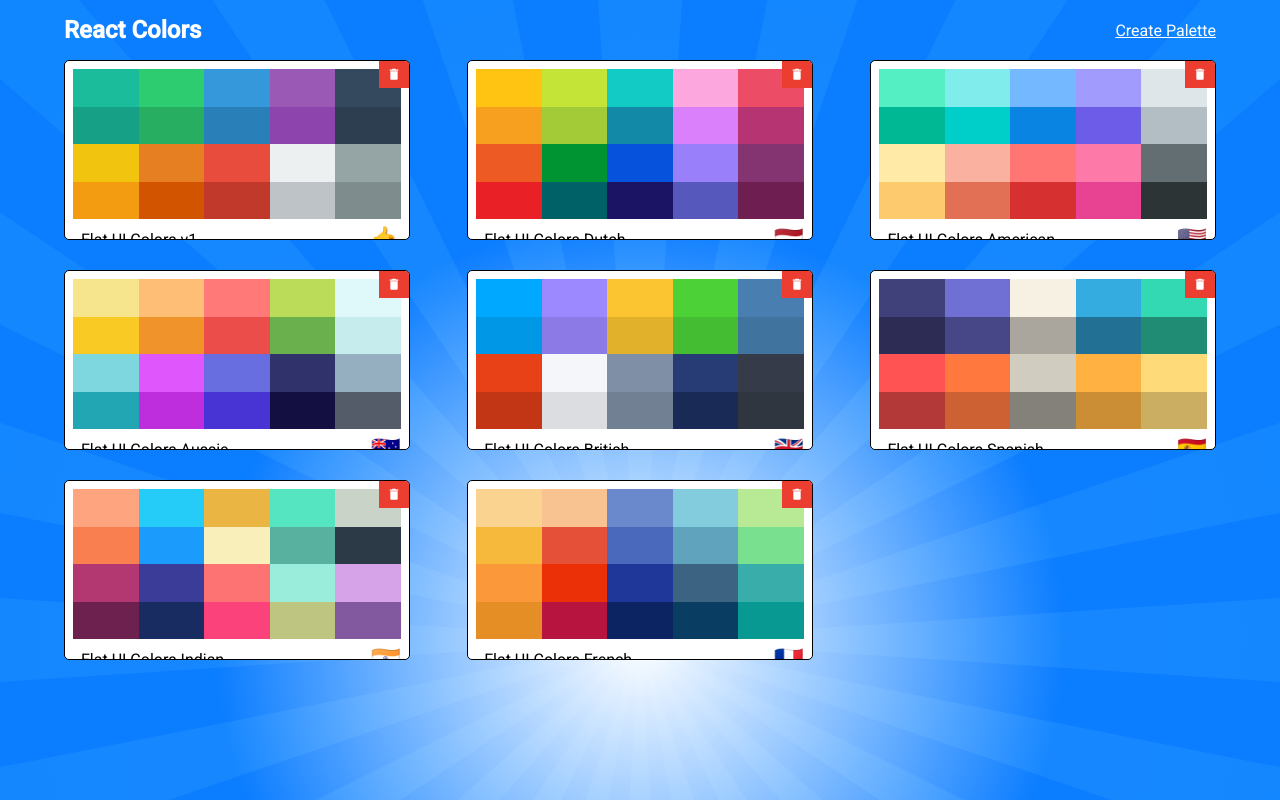
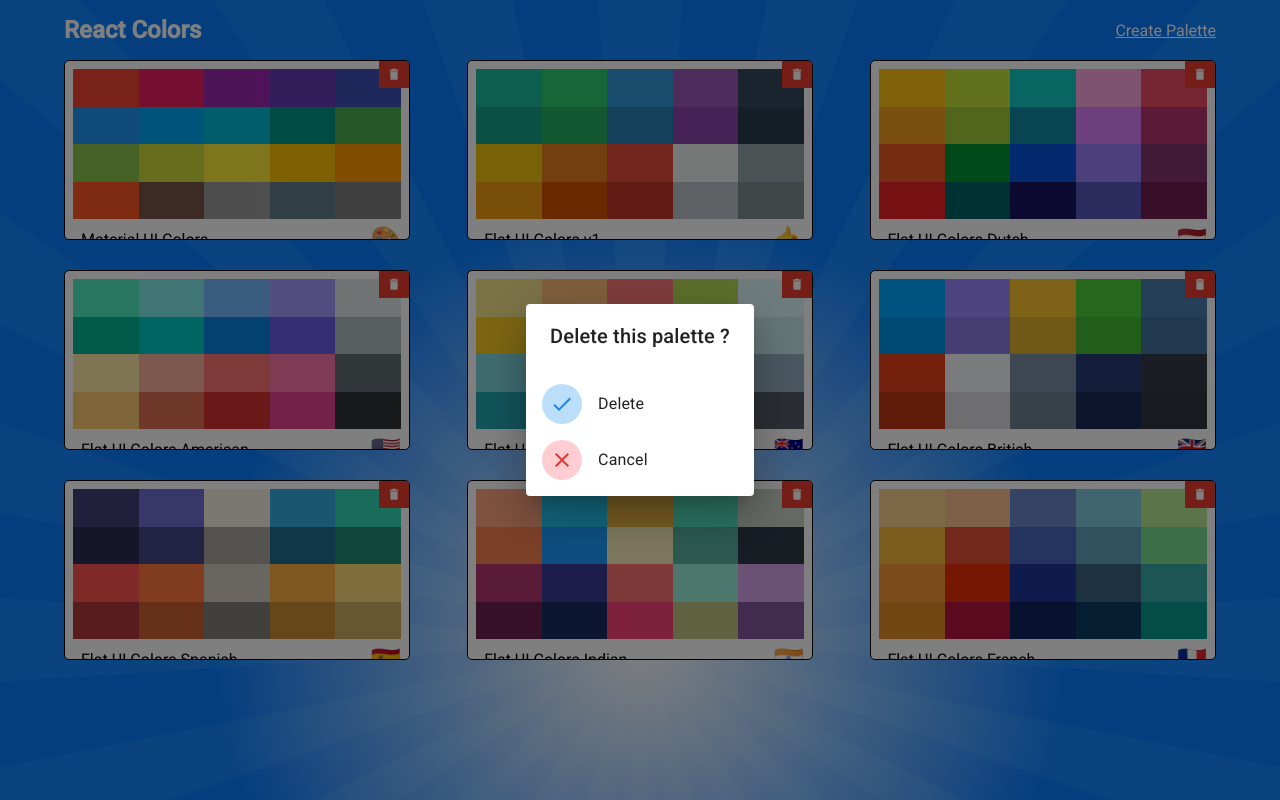
Before and after one commit to boostup/react-colors-app, a React (Create React App) app: page / in a window 1280 px wide. Both pictures are taken after a click on the icon 393 px from the left and 74 px from the top of the page. Built offline with nearby package versions, Linux system fonts and the light colour scheme.

Commit message:
added a palette deletion confirmation dialog

```diff
--- a/src/Home/MiniPalette.jsx
+++ b/src/Home/MiniPalette.jsx
@@ -1,6 +1,5 @@
 import React from "react";
 import useStyles from "./MiniPaletteStyles";
-import IconButton from "@material-ui/core/IconButton";
 import DeleteIcon from "@material-ui/icons/Delete";
 import PaletteName from "../shared/PaletteName";
 
@@ -10,7 +9,7 @@ function MiniPalette({
   emoji,
   colors,
   onPaletteClick,
-  onPaletteDelete,
+  openDialog,
 }) {
   const classes = useStyles();
   const miniColorBoxes = colors.map((color) => (
@@ -23,7 +22,7 @@ function MiniPalette({
 
   const onDelete = (e) => {
     e.stopPropagation();
-    onPaletteDelete(id);
+    openDialog(id);
   };
 
   return (
--- a/src/Home/PaletteList.jsx
+++ b/src/Home/PaletteList.jsx
@@ -1,14 +1,44 @@
-import React from "react";
+import React, { useState } from "react";
 import { Link } from "react-router-dom";
+import Dialog from "@material-ui/core/Dialog";
+import DialogTitle from "@material-ui/core/DialogTitle";
+import Avatar from "@material-ui/core/Avatar";
+import List from "@material-ui/core/List";
+import ListItem from "@material-ui/core/ListItem";
+import ListItemAvatar from "@material-ui/core/ListItemAvatar";
+import ListItemText from "@material-ui/core/ListItemText";
+import CheckIcon from "@material-ui/icons/Check";
+import CloseIcon from "@material-ui/icons/Close";
+import blue from "@material-ui/core/colors/blue";
+import red from "@material-ui/core/colors/red";
+import { CSSTransition, TransitionGroup } from "react-transition-group";
 import MiniPalette from "./MiniPalette";
 import useStyles from "./PaletteListStyles";
+import useToggleState from "../shared/useToggleState";
 
 function PaletteList({ palettes, history, onPaletteDelete }) {
   const classes = useStyles();
+  const [idToDelete, setIdToDelete] = useState("");
+  const [openDeleteDialogToggle, setOpenDeleteDialogToggle] = useToggleState(
+    false
+  );
   const goToPalette = (id) => history.push(`/palette/${id}`);
-  const deletePalette = (id) => {
-    onPaletteDelete(id);
+
+  const onDialogOpen = (id) => {
+    setOpenDeleteDialogToggle(true);
+    setIdToDelete(id);
   };
+
+  const onDialogDeleteClicked = () => {
+    onPaletteDelete(idToDelete);
+    setOpenDeleteDialogToggle(false);
+  };
+
+  const onDialogCancelClicked = () => {
+    setOpenDeleteDialogToggle(false);
+    setIdToDelete("");
+  };
+
   return (
     <div className={classes.root}>
       <div className={classes.container}>
@@ -16,18 +46,40 @@ function PaletteList({ palettes, history, onPaletteDelete }) {
           <h1>React Colors</h1>
           <Link to="/palette/new">Create Palette</Link>
         </nav>
-        <div className={classes.palettes}>
+        <TransitionGroup className={classes.palettes}>
           {palettes.map((palette) => (
-            <MiniPalette
-              key={palette.id}
-              id={palette.id}
-              {...palette}
-              onPaletteClick={() => goToPalette(palette.id)}
-              onPaletteDelete={deletePalette}
-            />
+            <CSSTransition key={palette.id} classNames="fade" timeout={500}>
+              <MiniPalette
+                id={palette.id}
+                {...palette}
+                onPaletteClick={() => goToPalette(palette.id)}
+                openDialog={onDialogOpen}
+              />
+            </CSSTransition>
           ))}
-        </div>
+        </TransitionGroup>
       </div>
+      <Dialog open={openDeleteDialogToggle} onClose={onDialogCancelClicked}>
+        <DialogTitle>Delete this palette ?</DialogTitle>
+        <List>
+          <ListItem button onClick={onDialogDeleteClicked}>
+            <ListItemAvatar>
+              <Avatar style={{ backgroundColor: blue[100], color: blue[600] }}>
+                <CheckIcon />
+              </Avatar>
+            </ListItemAvatar>
+            <ListItemText primary="Delete" />
+          </ListItem>
+          <ListItem button onClick={onDialogCancelClicked}>
+            <ListItemAvatar>
+              <Avatar style={{ backgroundColor: red[100], color: red[600] }}>
+                <CloseIcon />
+              </Avatar>
+            </ListItemAvatar>
+            <ListItemText primary="Cancel" />
+          </ListItem>
+        </List>
+      </Dialog>
     </div>
   );
 }
--- /dev/null
+++ b/src/shared/useToggleState.js
@@ -0,0 +1,9 @@
+import { useState } from "react";
+
+export default (initialVal = false) => {
+  const [state, setState] = useState(initialVal);
+  const toggle = () => {
+    setState(!state);
+  };
+  return [state, toggle];
+};
```
